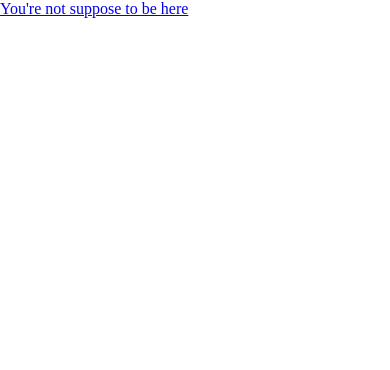
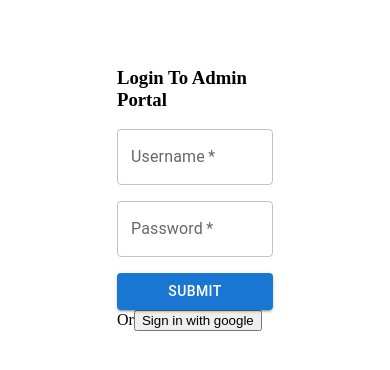
Before and after one commit to james-nair/wedding, a Next.js app: page /admin in a window 390 px wide. Shown: the top 370 px of the page. Built offline with nearby package versions, Linux system fonts and the light colour scheme; no server answers.

Commit message:
update auth wrapper and styling

```diff
--- a/components/AuthWrapper.tsx
+++ b/components/AuthWrapper.tsx
@@ -1,14 +1,32 @@
+import { useMediaQuery } from "@mui/material";
 import Link from "next/link";
 import { ReactNode } from "react";
 import { useAuth } from "../lib/UserAuth";
+import { LoginForm } from "./admin/LoginForm";
 
 type Props = {
   children: ReactNode;
 };
 export const AuthWrapper = (props: Props) => {
-  const { username } = useAuth();
+  const { username, user } = useAuth();
+  const isSm = useMediaQuery("md");
 
-  if (username) return <>{props.children}</>;
+  if (user) return <>{props.children}</>;
 
-  return <Link href="/">You're not suppose to be here</Link>;
+  if (user === null)
+    return (
+      <div
+        style={{
+          marginLeft: "auto",
+          marginRight: "auto",
+          padding: "3rem 0",
+          maxWidth: isSm ? "70%" : "40%",
+        }}
+      >
+        <h3>Login To Admin Portal</h3>
+        <LoginForm />
+      </div>
+    );
+
+  return <></>;
 };
--- a/pages/admin/index.tsx
+++ b/pages/admin/index.tsx
@@ -1,5 +1,30 @@
+import { styled } from "@mui/material";
+import { GuestTable } from "../../components/admin/GuestTable";
+import { Guest } from "../../components/admin/types";
 import { AuthWrapper } from "../../components/AuthWrapper";
 import { useAuth } from "../../lib/UserAuth";
+
+interface ComponentProps {
+  isPortrait?: boolean;
+  isSmall?: boolean;
+}
+const Section = styled("section", {
+  shouldForwardProp: (prop) => prop !== "isPortrait",
+})<ComponentProps>({
+  height: "100%",
+  overflow: "hidden",
+  position: "relative",
+  backgroundColor: "#EFEBE9",
+  transition: "background 1s ease-in",
+});
+
+const Layout = styled("div")<ComponentProps>({
+  width: "100%",
+  color: "black",
+  textAlign: "center",
+  // marginTop: "3.5%",
+  animation: "fadein 2.5s",
+});
 
 type AdminPageProps = {};
 
@@ -7,10 +32,24 @@ const AdminPage = (props: AdminPageProps) => {
   const { username, user } = useAuth();
 
   return (
-    <main>
+    <main style={{ height: "100%" }}>
       <AuthWrapper>
-        Hello, my username is {username}
-        <div style={{ width: "100%" }}>{JSON.stringify(user)}</div>
+        <Section>
+          <Layout>
+            <div
+              style={{
+                marginLeft: "auto",
+                marginRight: "auto",
+                padding: "3rem 0",
+                maxWidth: "70%",
+              }}
+            >
+              <GuestTable label={"Test"} guestList={[new Guest()]} />
+              {/* Hello, my username is {username}
+        <div style={{ width: "100%" }}>{JSON.stringify(user)}</div> */}
+            </div>
+          </Layout>
+        </Section>
       </AuthWrapper>
     </main>
   );
--- a/styles/globals.css
+++ b/styles/globals.css
@@ -34,3 +34,27 @@ body,
 #__next {
   height: 100%;
 }
+
+:root {
+  --color-bg: #eef0f1;
+  --color-text: #08090a;
+  --color-blue: #3b49df;
+  --color-red: #df3b3b;
+  --color-green: #3bdf72;
+  --color-gray: #b5bdc4;
+}
+
+.text-danger {
+  font-weight: bold;
+  color: var(--color-red);
+}
+
+.text-success {
+  font-weight: bold;
+  color: var(--color-green);
+}
+
+.text-info {
+  font-weight: bold;
+  color: var(--color-blue);
+}
```
